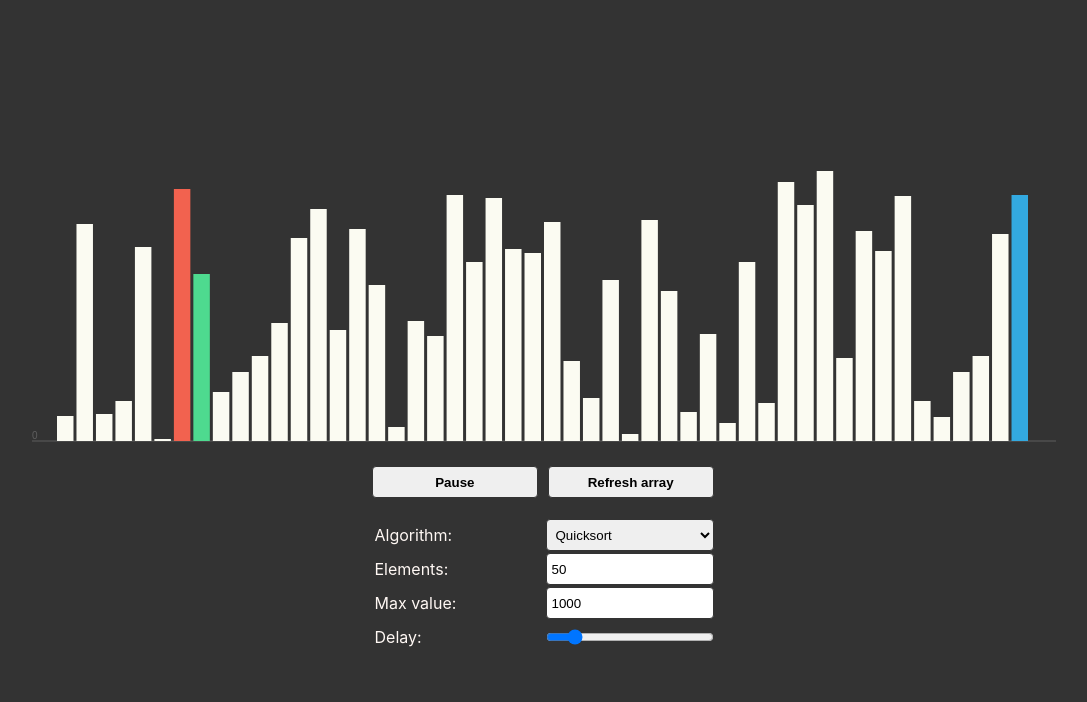
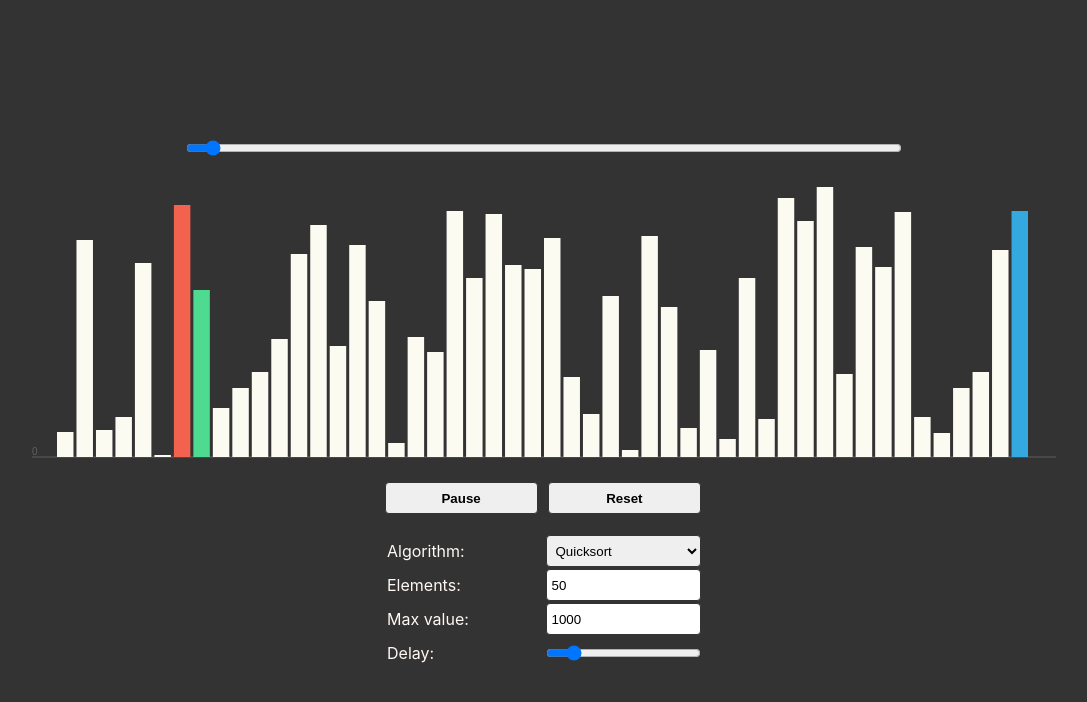
Before and after one commit to vladagurets/sort-visualizer, a Svelte app: page / in a window 1280 px wide. Both pictures are taken after a click on the button "Sort". Shown: the top 702 px of the page, without its empty margins (96-1183 px from the left). Built offline with nearby package versions, Linux system fonts and the light colour scheme.

Commit message:
feat(): Slider

```diff
--- a/public/global.css
+++ b/public/global.css
@@ -11,7 +11,7 @@ html * {
 html, body {
 	position: relative;
 	width: 100%;
-	height: 100%;
+	min-height: 100vh
 }
 
 body {
--- a/src/App.svelte
+++ b/src/App.svelte
@@ -1,6 +1,7 @@
 <script>
 	import Canvas from './components/Canvas.svelte'
 	import Controls from './components/Controls.svelte'
+	import Slider from './components/Slider.svelte'
 	import ResizeHandler from './components/ResizeHandler.svelte'
 </script>
 
@@ -9,12 +10,12 @@
 		display: flex;
 		flex-direction: column;
 		align-items: center;
-		height: 100vh;
 		justify-content: center;
 	}
 </style>
 
 <main>
+	<Slider />
 	<Canvas />
 	<Controls />
 </main>
--- a/src/components/Controls.svelte
+++ b/src/components/Controls.svelte
@@ -8,8 +8,6 @@
   // 2) Play sound on each iteration
   // 3) Add other algorithms
 
-  let isPause = false
-
   $: ({
     elementsCount,
     maxElementValue,
@@ -17,7 +15,8 @@
     drawDelay,
     sortType,
     stepIndex,
-    sortableArray
+    sortableArray,
+    isPause
   } = $gameSettings)
 
   function onRun () {
@@ -32,7 +31,7 @@
   }
 
   function onTogglePause () {
-    isPause = !isPause
+    updateSettings('isPause', !isPause)
   }
 
   function onContinueRun () {
@@ -43,7 +42,7 @@
   }
 
   function onRefresh () {
-    isPause = false
+    updateSettings('isPause', false)
     updateSettings('sortableArray', null)
     updateSettings('stepIndex', null)
     dislayingArray.set(generateRandomArray(elementsCount, maxElementValue))
@@ -98,16 +97,17 @@
     padding: 0 1rem;
     font-weight: bold;
     cursor: pointer;
-    flex: 1;
     margin: 0 5px;
-    min-width: 145px;
   }
 
   select, input, label {
     padding: 5px;
     margin: 1px 5px;
+  }
+
+  select, input, label, button {
     flex: 1;
-    min-width: 145px;
+    min-width: 120px;
   }
 
   .flex {
@@ -145,7 +145,7 @@
       </button>
     {/if}
     <button on:click={onRefresh}>
-      Refresh array
+      Reset
     </button>
   </div>
   <br />
--- /dev/null
+++ b/src/components/Slider.svelte
@@ -0,0 +1,38 @@
+<script>
+  import { gameSettings, dislayingArray } from 'src/store.js'
+
+  $: ({ stepIndex, sortableArray } = $gameSettings)
+
+  function getMaxLength () {
+    return sortableArray ? sortableArray.history.length - 1 : 0
+  }
+
+  function onChange ({ target: { valueAsNumber }}) {
+    const array = sortableArray.history[stepIndex]
+    dislayingArray.set(array)
+
+    gameSettings.set({
+      ...$gameSettings,
+      isPause: true,
+      stepIndex: valueAsNumber
+    })
+  }
+
+</script>
+
+<style>
+  div {
+    width: 100%;
+    height: 32px;
+    text-align: center;
+  }
+  input {
+    width: 70%;
+  }
+</style>
+
+<div>
+  {#if stepIndex > 0}
+    <input type="range" min="1" max={getMaxLength()} value={stepIndex} on:input={onChange}>
+  {/if}
+</div>
--- a/src/store.js
+++ b/src/store.js
@@ -17,5 +17,6 @@ export const gameSettings = writable({
   maxElementValue: DEFAULT_MAX_ELEMENT_VALUE,
   sortableArray: null,
   sortType: SORT_TYPE_OPTS[0].value,
-  stepIndex: null
+  stepIndex: null,
+  isPause: false
 })
```
